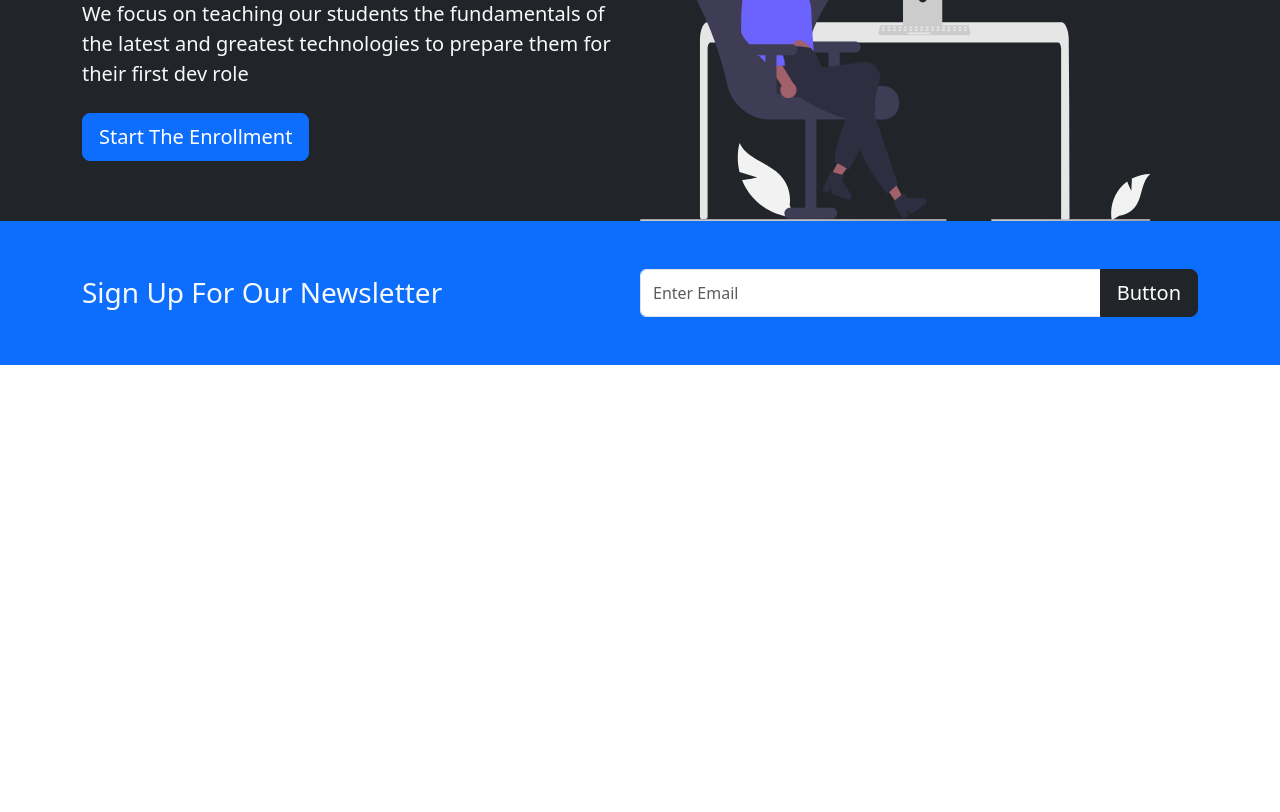
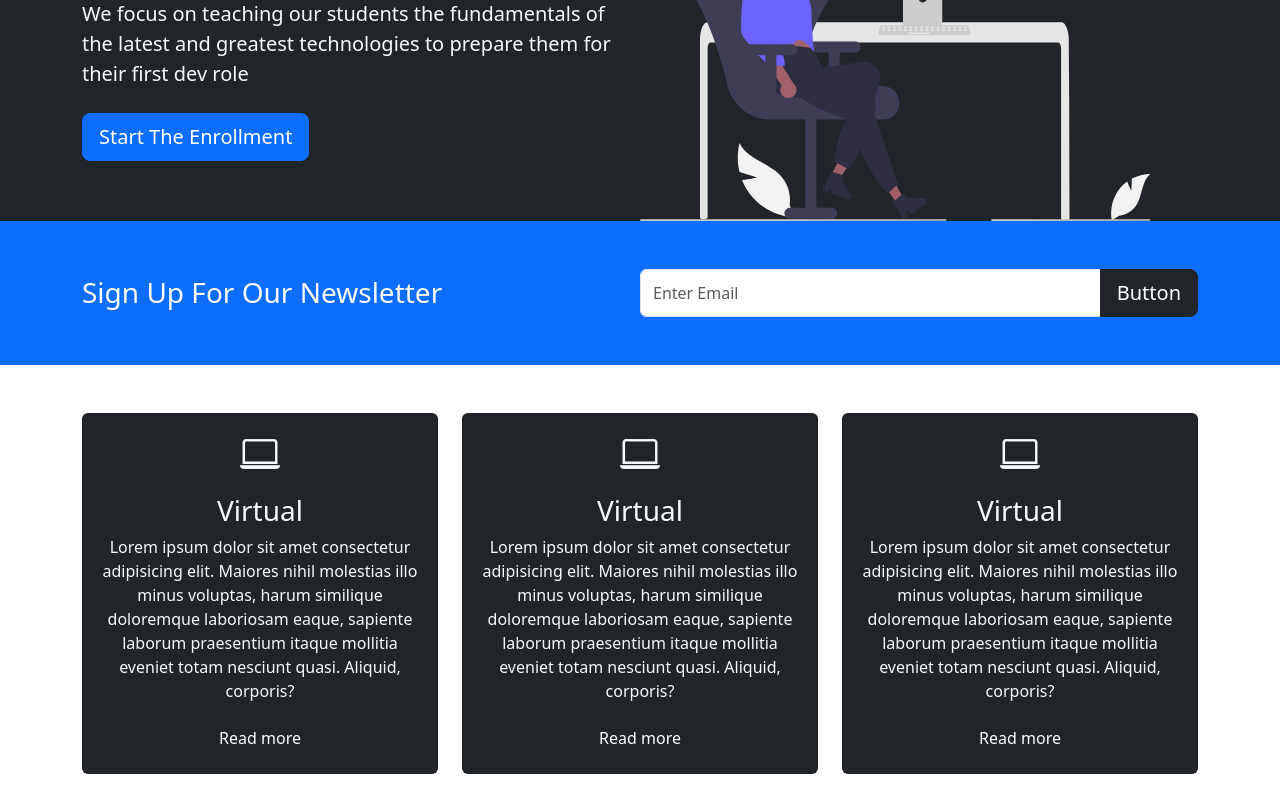
Before and after one commit to tsion-oss/Landing, a plain HTML site: page land/index.html in a window 1280 px wide. Shown: the part 236-1048 px from the top of the page. Before the commit the page ends 800 px from the top, so only its background shows below. Drawn offline with nearby package versions, Linux system fonts and the light colour scheme.

Commit message:
Added some boxes to the landing page

```diff
--- a/land/index.html
+++ b/land/index.html
@@ -4,6 +4,8 @@
     <meta charset="UTF-8">
     <meta name="viewport" content="width=device-width, initial-scale=1.0">
     <link href="https://cdn.jsdelivr.net/npm/bootstrap@5.3.2/dist/css/bootstrap.min.css" rel="stylesheet" integrity="sha384-T3c6CoIi6uLrA9TneNEoa7RxnatzjcDSCmG1MXxSR1GAsXEV/Dwwykc2MPK8M2HN" crossorigin="anonymous">
+
+    <link rel="stylesheet" href="https://cdn.jsdelivr.net/npm/bootstrap-icons@1.3.0/font/bootstrap-icons.css">
     <link rel="stylesheet" href="style.css">
 
 </head>
@@ -75,6 +77,67 @@
         </div>
     </section>
 
+    <!-- Boxes -->
+
+    <section class="p-5">
+        <div class="container">
+            <div class="row text-center">
+                <div class="col-md">
+                    <div class="card bg-dark text-light">
+                        <div class="card-body text-center">
+                            <div class="h1 mb-3">
+                                <i class="bi bi-laptop"></i>
+                            </div>
+                            <h3 class="card-title">
+                                Virtual
+                            </h3>
+                            <p class="card-text">
+                                Lorem ipsum dolor sit amet consectetur adipisicing elit. Maiores nihil molestias illo minus voluptas, harum similique doloremque laboriosam eaque, sapiente laborum praesentium itaque mollitia eveniet totam nesciunt quasi. Aliquid, corporis?
+                            </p>
+                            <a href="#" class="btn btn-dark">Read more</a>
+                        </div>
+                    </div>
+                </div>
+                <div class="col-md">
+                    <div class="col-md">
+                        <div class="card bg-dark text-light">
+                            <div class="card-body text-center">
+                                <div class="h1 mb-3">
+                                    <i class="bi bi-laptop"></i>
+                                </div>
+                                <h3 class="card-title">
+                                    Virtual
+                                </h3>
+                                <p class="card-text">
+                                    Lorem ipsum dolor sit amet consectetur adipisicing elit. Maiores nihil molestias illo minus voluptas, harum similique doloremque laboriosam eaque, sapiente laborum praesentium itaque mollitia eveniet totam nesciunt quasi. Aliquid, corporis?
+                                </p>
+                                <a href="#" class="btn btn-dark">Read more</a>
+                            </div>
+                        </div>
+                    </div>
+                </div>
+                <div class="col-md">
+                    <div class="col-md">
+                        <div class="card bg-dark text-light">
+                            <div class="card-body text-center">
+                                <div class="h1 mb-3">
+                                    <i class="bi bi-laptop"></i>
+                                </div>
+                                <h3 class="card-title">
+                                    Virtual
+                                </h3>
+                                <p class="card-text">
+                                    Lorem ipsum dolor sit amet consectetur adipisicing elit. Maiores nihil molestias illo minus voluptas, harum similique doloremque laboriosam eaque, sapiente laborum praesentium itaque mollitia eveniet totam nesciunt quasi. Aliquid, corporis?
+                                </p>
+                                <a href="#" class="btn btn-dark">Read more</a>
+                            </div>
+                        </div>
+                    </div>
+                </div>
+            </div>
+        </div>
+    </section>
+
 
 
 
```
